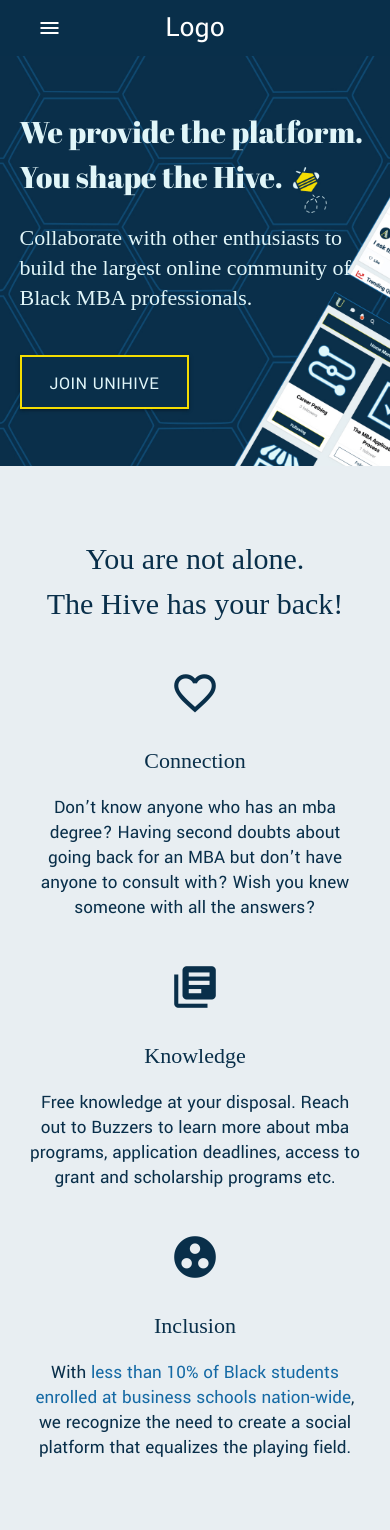
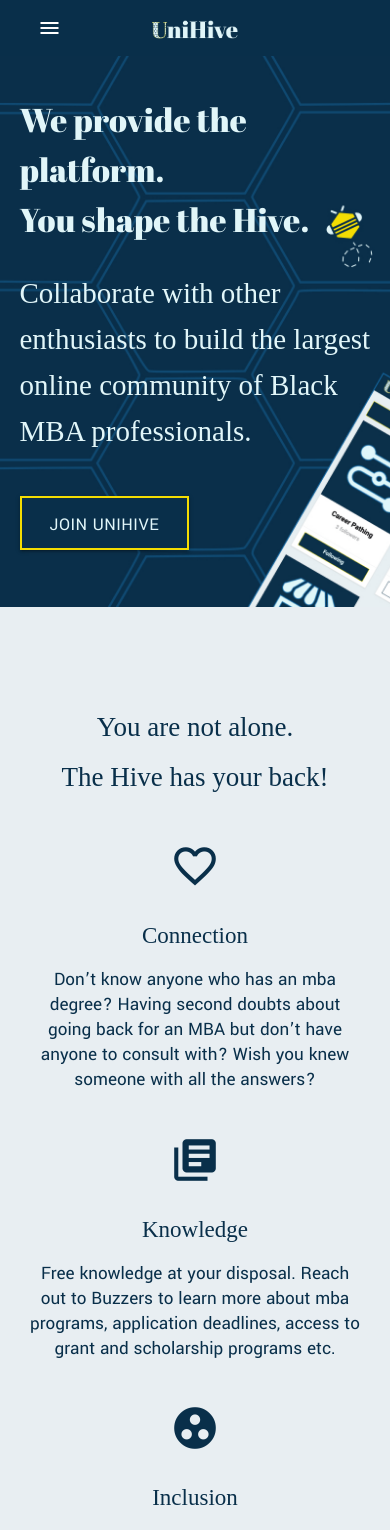
Before and after one commit to bdep90/unihive-app, a PHP site: page / in a window 390 px wide. Shown: the top 1530 px of the page. Run offline with PHP 8.4, Linux system fonts and the light colour scheme; some libraries are stand-ins or nearby versions; some web fonts are replaced.

Commit message:
adding logo to nav and standardizing heading fonts

```diff
--- a/css/style.css
+++ b/css/style.css
@@ -14,24 +14,43 @@ body {
 	color: #092F4A;
 }
 
-h1 {
+h1, .h1 {
 	font-family: 'Abril Fatface', cursive;
 	color: #E1F6F9;
 	font-size: 47px;
 	line-height: 69px;
+	margin-top: 25px;
+	margin-bottom: 25px;
+}
+
+h2, .h2 {
+	font-size: 43px;
+	line-height: 50px;
+	margin-top: 25px;
+	margin-bottom: 25px;
+}
+
+h3, .h3 {
+	font-size: 29px;
+	line-height: 50px;
+	margin-top: 25px;
+	margin-bottom: 0px;
+}
+
+h4, .h4 {
+	font-size: 19px;
+	line-height: 25px;
+	margin-top: 25px;
+}
+
+h5, .h5 {
+	font-size: 19px;
+	line-height: 25px;
+	margin-top: 25px;
 }
 
 h2, h3, h4, h5, h6 {
 	font-family: 'Asar', serif;
-}
-
-h2, h3 {
-	margin: 0 0 3rem;
-}
-
-h6 {
-	font-size: 1.4rem;
-	margin: 0 0 1rem;
 }
 
 nav {
@@ -101,6 +120,10 @@ a:focus {
 
 
 /* Nav */
+nav .brand-logo, nav .brand-logo img {
+	max-height: 50px;
+}
+
 nav ul a {
 	padding: 0 25px;
 	font-size: 17px;
@@ -136,7 +159,7 @@ nav a.primary:focus {
 	background-size: cover;
 }
 
-.hero h5 {
+.hero h2 {
 	color: #E1F6F9;
 	font-size: 29px;
 	line-height: 46px;
@@ -260,26 +283,34 @@ h6.newsletter {
 
 @media only screen and (max-width: 600px) {
 
-	h1, h2 {
-		font-size: 30px;
-		line-height: 45px;
+	h1, .h1 {
+		font-size: 33px;
+		line-height: 50px;
+		margin-top: 25px;
+		margin-bottom: 25px;
 	}
 
-	h2, h3 {
-		margin: 0 0 2rem;
+	h2, .h2 {
+		font-size: 27px;
+		line-height: 50px;
+		margin-top: 25px;
+		margin-bottom: 25px;
 	}
 
-	h4 {
-		font-size: 24px;
-		line-height: 32px;
+	h3, .h3,
+	h4, .h4 {
+		font-size: 23px;
+		line-height: 25px;
+		margin-top: 25px;
+		margin-bottom: 0px;
 	}
 
-	h3, h4, h5, .hero h5 {
-		font-size: 22px;
-		line-height: 30px;
+	nav .brand-logo, nav .brand-logo img {
+		max-height: 32px;
+		vertical-align: middle;
 	}
 
-	.hero h5 {
+	.hero h2 {
 		width: 100%;
 	}
 
--- a/index.html
+++ b/index.html
@@ -18,7 +18,7 @@
 </head>
 <body>
 	<nav role="navigation">
-		<div class="nav-wrapper container"><a id="logo-container" href="#" class="brand-logo">Logo</a>
+		<div class="nav-wrapper container"><a id="logo-container" href="#" class="brand-logo"><img src="assets/unihive-logo.png"></img></a>
 			<ul class="right hide-on-med-and-down">
 				<li><a href="#">Sign In</a></li>
 				<li><a class="primary" href="#">Join</a></li>
@@ -39,7 +39,7 @@
 	<section class="hero section valign-wrapper" id="index-banner">
 		<div class="container">
 			<h1 class="header">We provide the platform. <br> You shape the Hive.</h1>
-			<h5 class="header col s12">Collaborate with other enthusiasts to build the largest online community of Black MBA professionals.</h5>
+			<h2 class="header col s12">Collaborate with other enthusiasts to build the largest online community of Black MBA professionals.</h2>
 
 			<a href="#" class="btn-large">Join UniHive</a>
 		</div>
@@ -55,7 +55,7 @@
 				<div class="col s12 m4">
 					<div class="icon-block center">
 						<div><i class="material-icons">favorite_border</i></div>
-						<h4>Connection</h4>
+						<h3>Connection</h3>
 
 						<p>Don’t know anyone who has an mba degree? Having second doubts about going back for an MBA but don’t have anyone to consult with? Wish you knew someone with all the answers?</p>
 					</div>
@@ -64,7 +64,7 @@
 				<div class="col s12 m4">
 					<div class="icon-block center">
 						<div><i class="material-icons">library_books</i></div>
-						<h4>Knowledge</h4>
+						<h3>Knowledge</h3>
 
 						<p>Free knowledge at your disposal. Reach out to Buzzers to learn more about mba programs, application deadlines, access to grant and scholarship programs etc.</p>
 					</div>
@@ -73,7 +73,7 @@
 				<div class="col s12 m4">
 					<div class="icon-block center">
 						<div><i class="material-icons">group_work</i></div>
-						<h4>Inclusion</h4>
+						<h3>Inclusion</h3>
 
 						<p>With <a href="https://www.wsj.com/articles/a-decade-long-stall-for-black-enrollment-in-m-b-a-programs-11592393431" target="_blank">less than 10% of Black students enrolled at business schools nation-wide</a>, we recognize the need to create a social platform that equalizes the playing field.</p>
 					</div>
@@ -124,7 +124,7 @@
 				<p>Four years ago, one of us was a college grad with her fourth job under her belt and aspirations to be an entrepreneur. However, she wasn't prepared for the mental, emotional, and financial stress of decoding and starting the MBA process. Unfortunately, our Black and Latin American peers experience similar entry barriers. As Black female founders and sisters, we understand firsthand how impactful it is to have a network of willing, knowledgeable, and helpful people to encourage and guide you through the process. UniHive is our commitment to Black and POC MBA enthusiasts.</p>
 
 				<!--   Social Icon Section   -->
-				<h5>Follow UniHive</h5>
+				<h4>Follow UniHive</h4>
 				<a class="inline" href="https://www.instagram.com/unihiveapp/?hl=en" target="_blank"><i class="fa fa-instagram fa-2x"></i></a>
 				<a class="inline" href="https://twitter.com/UniHiveApp" target="_blank"><i class="fa fa-twitter fa-2x"></i></a>
 			</div>
@@ -141,11 +141,11 @@
 					<div class="tagline">Forging bonds. Cultivating access.</div>
 				</div>
 				<div class="right col s12 l6">
-					<h6 class="links">Get in Touch</h6>
+					<h5 class="links">Get in Touch</h5>
 						<a class="inline" href="https://www.instagram.com/unihiveapp/?hl=en" target="_blank"><i class="fa fa-instagram fa-2x"></i></a>
 						<a class="inline" href="https://twitter.com/UniHiveApp" target="_blank"><i class="fa fa-twitter fa-2x"></i></a>
 						<a class="inline" href="mailto:unihiveapp@gmail.com" target="_blank"><i class="fa fa-envelope fa-2x"></i></a>
-					<h6 class="newsletter">Sign up for launch updates and other news</h6>
+					<h5 class="newsletter">Sign up for launch updates and other news</h6>
 					<ul>
 						<li><a href="#!">Link 3</a></li>
 						<li><a href="#!">Link 4</a></li>
```
Also changed, not shown: assets/unihive-logo-favicon.jpg (added), assets/unihive-logo.png (added).
